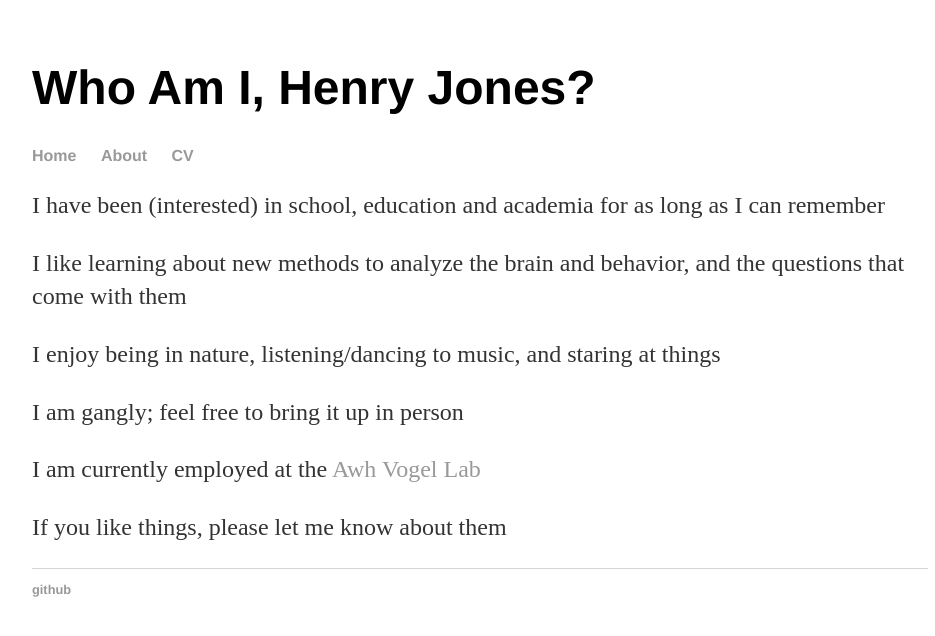
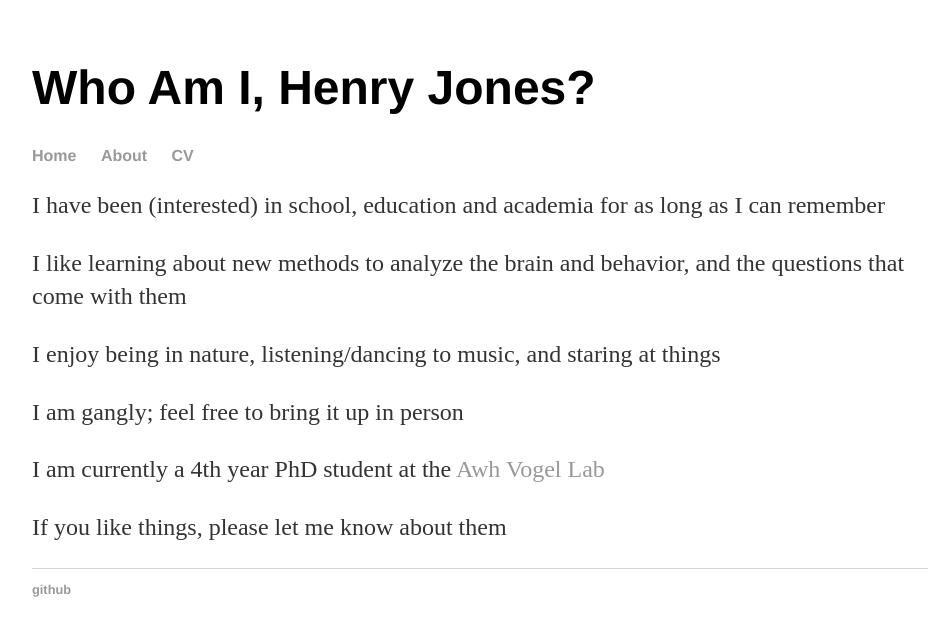
Before and after one commit to henrymj/henrymj.github.io, a Jekyll site: the page built from about/index.html, in a window 1280 px wide. Shown: the top 636 px of the page, without its empty margins (160-1095 px from the left). Built offline with Jekyll 4.4.1, drawn with Linux system fonts in a browser that asks for light colours; Markdown is read by kramdown in place of the engine named in the settings.

Commit message:
add featurelesstrackingdemo, correct some info

```diff
--- a/about/index.html
+++ b/about/index.html
@@ -9,6 +9,6 @@ header: Who Am I, Henry Jones?
 	<p> I like learning about new methods to analyze the brain and behavior, and the questions that come with them </p>
 	<p> I enjoy being in nature, listening/dancing to music, and staring at things </p>
 	<p> I am gangly; feel free to bring it up in person </p>
-  	<p> I am currently employed at the <a href="https://awhvogellab.com/"> Awh Vogel Lab</a>
+  	<p> I am currently a 4th year PhD student at the <a href="https://awhvogellab.com/"> Awh Vogel Lab</a>
   	<p> If you like things, please let me know about them
 </div><!-- /.blurb -->
--- a/index.html
+++ b/index.html
@@ -1,7 +1,7 @@
 ---
 layout: default
 title: Spaceless Place
-header: Henry Jones
+header: About Me
 ---
 <div class="blurb">
 	<h2>I am Henry Jones</h2>
```
Also changed, not shown: 1 other file.
